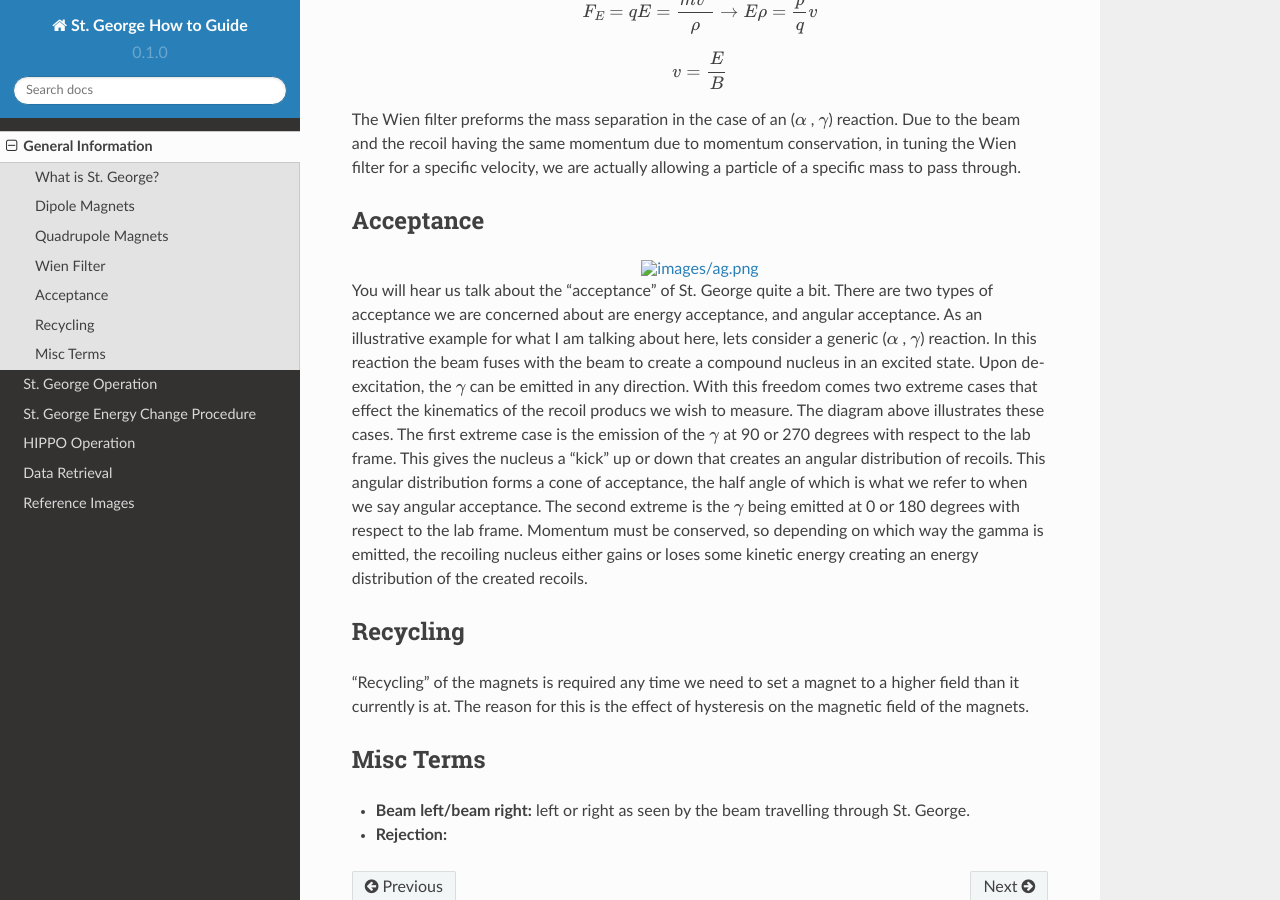
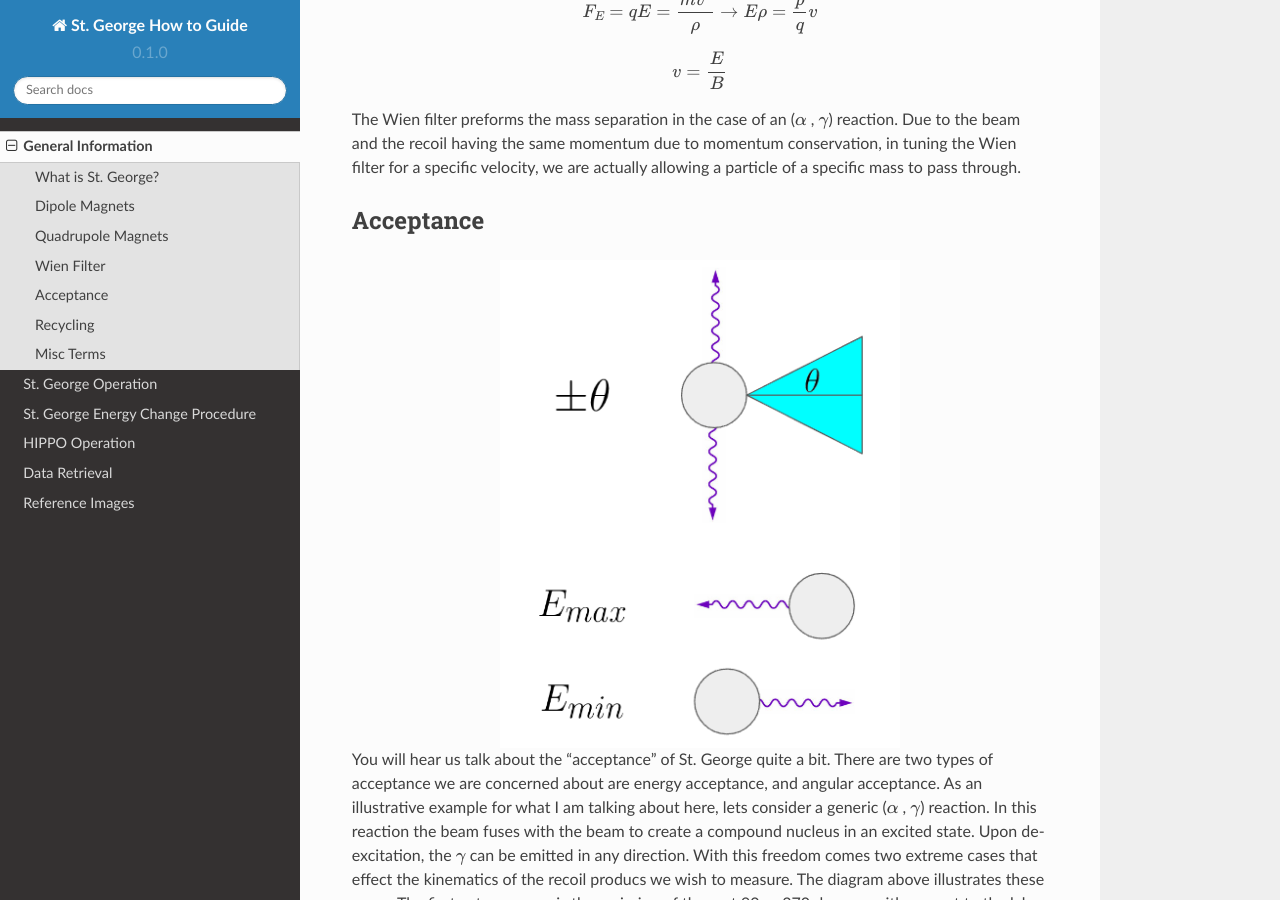
Before and after one commit to asanch25/StG-How-To, a Sphinx documentation site: the page built from docs/source/generalinfo.rst, in a window 1280 px wide and 900 px high, scrolled down 2189 px. Built offline with Sphinx 7.4.7 and the Read the Docs theme 2.0.0, drawn with Linux system fonts in a browser that asks for light colours; pages that are not in the unit, such as notebooks, are missing from menus.

Commit message:
Update generalinfo.rst

```diff
--- a/docs/source/generalinfo.rst
+++ b/docs/source/generalinfo.rst
@@ -74,7 +74,7 @@ The Wien filter preforms the mass separation in the case of an (:math:`\alpha` ,
 
 Acceptance
 ----------
-.. figure:: images/ag.png
+.. figure:: images/ag.PNG
     :width: 400
     :align: center
 
```
